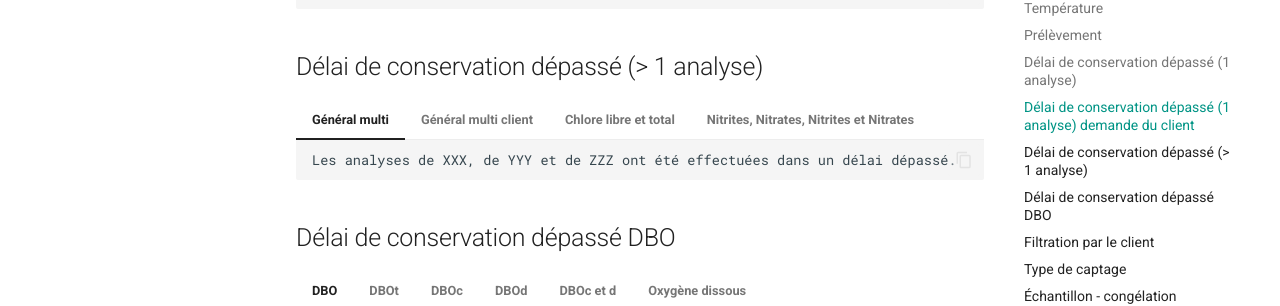
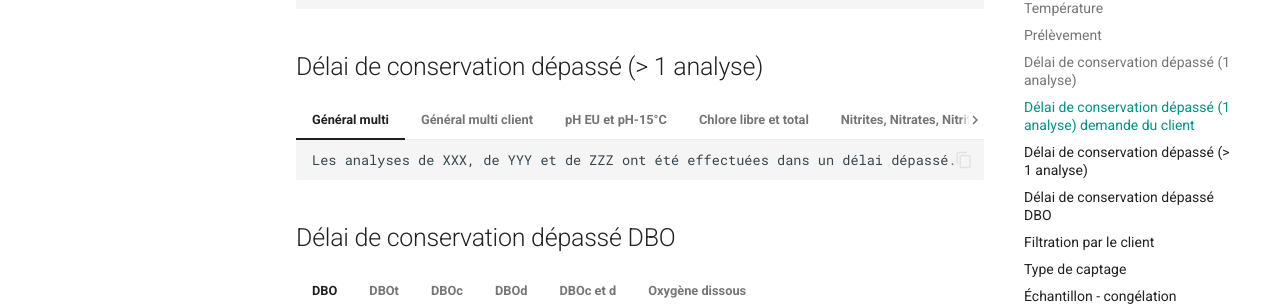
Before and after one commit to denisshragin/chemistry_comments, an MkDocs documentation site: the page built from docs/reception.md, in a window 1280 px wide and 900 px high, scrolled down 717 px. Shown: the part 148-454 px from the top of the window. Built offline with MkDocs 1.6.1 and Material for MkDocs 9.7.7, drawn with Linux system fonts in a browser that asks for light colours.

Commit message:
pH-15 corrected, pH EU + pH -15 added

````diff
--- a/docs/reception.md
+++ b/docs/reception.md
@@ -53,7 +53,7 @@
     ```
 === "pH-15°C"
     ```
-    L'analyse du pH- 15°C a été effectuée dans un délai dépassé.
+    L'analyse du pH-15°C a été effectuée dans un délai dépassé.
     ```
 === "pH EP"
     ```
@@ -123,6 +123,10 @@
 === "Général multi client"
     ```
     Les analyses de XXX, de YYY et de ZZZ ont été effectuées dans un délai dépassé, à la demande du client.
+    ```
+=== "pH EU et pH-15°C"
+    ```
+    Les analyses du pH EU et du pH-15°C ont été effectuées dans un délai dépassé.
     ```
 === "Chlore libre et total"
     ```
````
